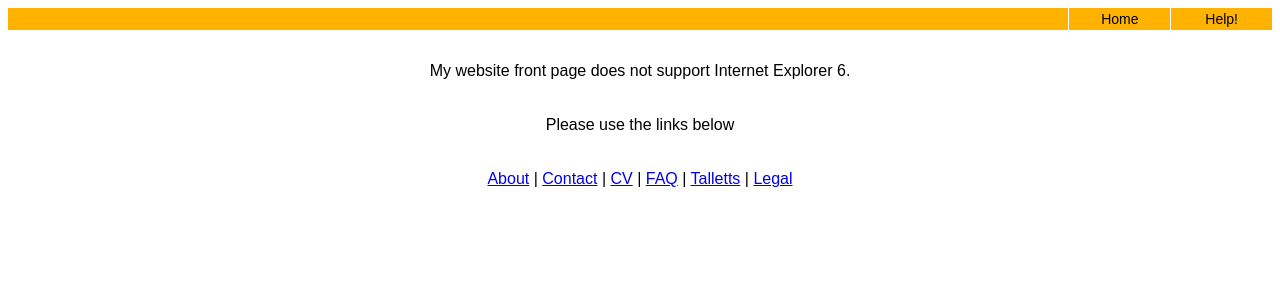
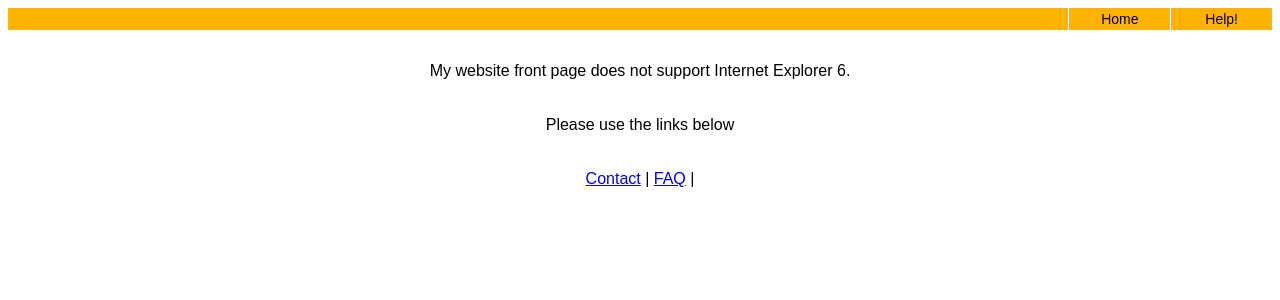
Before and after one commit to DaveTallett26/davetallett26.github.io, a Jekyll site: the page ie6.html, which Jekyll copies as it is, in a window 1280 px wide. Shown: the top 300 px of the page. Built offline with Jekyll 4.4.1, drawn with Linux system fonts in a browser that asks for light colours; part of the change alters nothing that is shown.

Commit message:
Update ie6.html - does ie6 still exist

```diff
--- a/ie6.html
+++ b/ie6.html
@@ -40,22 +40,12 @@
 <br/><br/><br/><center>My website front page does not support Internet Explorer 6.
 <br/><br/><br/><center>Please use the links below
 <br/><br/><br/><center>
-<a href="about.html">About</a> |
+<!-- <a href="about.html">About</a> | -->
 <a href="contact.html">Contact</a> |
-<a href="reference.html">CV</a> |
+<!-- <a href="reference.html">CV</a> | -->
 <a href="faq.html">FAQ</a> |
-<a href="meaning.html">Talletts</a> |
-<a href="legal.html">Legal</a>
+<!-- <a href="meaning.html">Talletts</a> | -->
+<!-- <a href="legal.html">Legal</a> -->
 </font>
-<script type="text/javascript">
-var gaJsHost = (("https:" == document.location.protocol) ? "https://ssl." : "http://www.");
-document.write(unescape("%3Cscript src='" + gaJsHost + "google-analytics.com/ga.js' type='text/javascript'%3E%3C/script%3E"));
-</script>
-<script type="text/javascript">
-try {
-var pageTracker = _gat._getTracker("UA-7777412-1");
-pageTracker._trackPageview();
-} catch(err) {}</script>
-<script type="text/javascript" src="analytics.js"></script>
 </BODY>
 </HTML>
```
